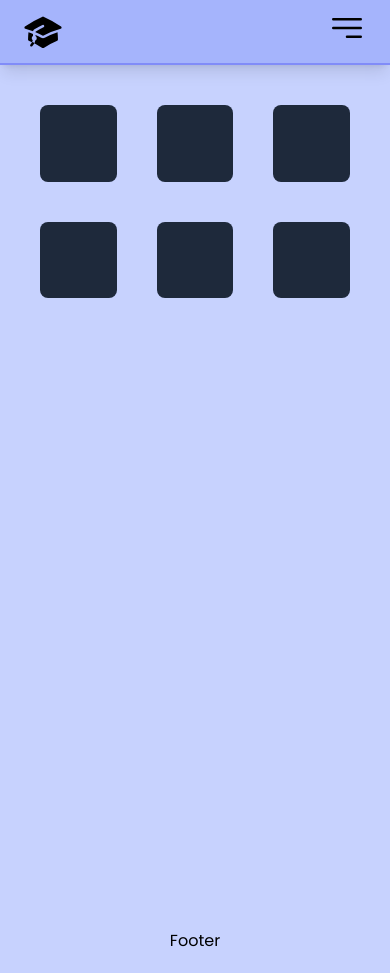
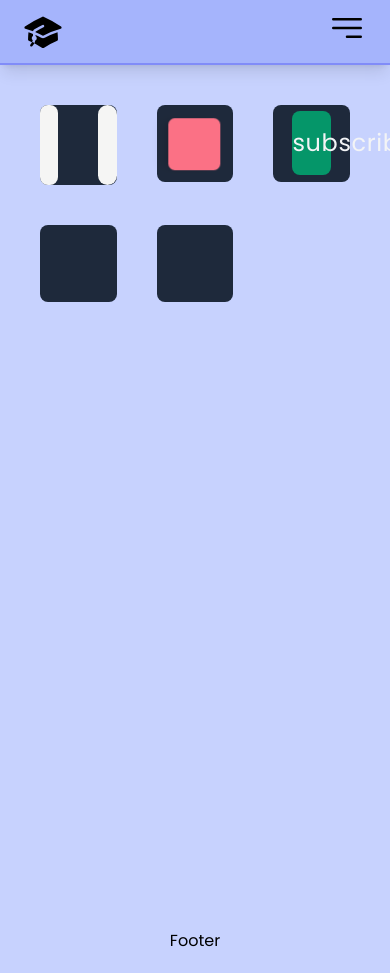
Before and after one commit to xmakeru/next-test, a Next.js app: page /medium/test-animation in a window 390 px wide. Built offline with nearby package versions, Linux system fonts and the light colour scheme.

Commit message:
doing text-animation

```diff
--- a/src/app/components/MainContent.js
+++ b/src/app/components/MainContent.js
@@ -1,5 +1,6 @@
 'use client'
 import { Tab } from '@headlessui/react'
+import { motion } from "framer-motion"
 import Link from 'next/link'
 import { StarIcon } from "@heroicons/react/24/outline";
 import { StarIcon as StarIconPointed } from "@heroicons/react/24/solid";
@@ -8,31 +9,37 @@ import { StarIcon as StarIconPointed } from "@heroicons/react/24/solid";
 export default function MainContent() {
     return (
         <>
-        <div className='mx-6'>
+        <motion.div
+        variants={{
+        hidden: {opacity: 0},
+        show: {opacity: 1}}}
+        initial='hidden'
+        animate='show'
+        className='mx-6'>
             <Tab.Group manual>
                 <Tab.List className='flex items-center gap-2 justify-between mx-2 my-2 sm:mx-6 sm:my-4'>
                     <Tab className="rounded-md w-1/3 ui-selected:bg-indigo-400 ui-selected:text-white hover:bg-indigo-300">
                         <div className='inline-flex items-center'>
                           <h2 className='tracking-widest text-xl'>Easy</h2>
-                          <StarIconPointed className="h-6 w-6 text-yellow-500 hidden sm:block" />
-                          <StarIcon className="h-6 w-6 text-yellow-500 hidden sm:block" />
-                          <StarIcon className="h-6 w-6 text-yellow-500 hidden sm:block" />
+                          <StarIconPointed className="h-6 w-6 text-yellow-500 hidden transition hover:-translate-y-1 sm:block" />
+                          <StarIcon className="h-6 w-6 text-yellow-500 hidden transition hover:-translate-y-1 sm:block" />
+                          <StarIcon className="h-6 w-6 text-yellow-500 hidden transition hover:-translate-y-1 sm:block" />
                         </div>
                     </Tab>
                     <Tab className="rounded-md w-1/3 ui-selected:bg-indigo-400 ui-selected:text-white hover:bg-indigo-300">
                     <div className='inline-flex items-center'>
                           <h2 className='tracking-widest text-xl'>Medium</h2>
-                          <StarIconPointed className="h-6 w-6 text-yellow-500 hidden sm:block" />
-                          <StarIconPointed className="h-6 w-6 text-yellow-500 hidden sm:block" />
-                          <StarIcon className="h-6 w-6 text-yellow-500 hidden sm:block" />
+                          <StarIconPointed className="h-6 w-6 text-yellow-500 hidden transition hover:-translate-y-1 sm:block" />
+                          <StarIconPointed className="h-6 w-6 text-yellow-500 hidden transition hover:-translate-y-1 sm:block" />
+                          <StarIcon className="h-6 w-6 text-yellow-500 hidden transition hover:-translate-y-1 sm:block" />
                         </div>
                     </Tab>
                     <Tab className="rounded-md w-1/3 ui-selected:bg-indigo-400 ui-selected:text-white  hover:bg-indigo-300">
                     <div className='inline-flex items-center'>
                           <h2 className='tracking-widest text-xl'>Hard</h2>
-                          <StarIconPointed className="h-6 w-6 text-yellow-500 hidden sm:block" />
-                          <StarIconPointed className="h-6 w-6 text-yellow-500 hidden sm:block" />
-                          <StarIconPointed className="h-6 w-6 text-yellow-500 hidden sm:block" />
+                          <StarIconPointed className="h-6 w-6 text-yellow-500 hidden transition hover:-translate-y-1 sm:block" />
+                          <StarIconPointed className="h-6 w-6 text-yellow-500 hidden transition hover:-translate-y-1 sm:block" />
+                          <StarIconPointed className="h-6 w-6 text-yellow-500 hidden transition hover:-translate-y-1 sm:block" />
                         </div>
                     </Tab>
                 </Tab.List>
@@ -92,7 +99,7 @@ export default function MainContent() {
                     </Tab.Panel>
                 </Tab.Panels>
             </Tab.Group>
-        </div>
+        </motion.div>
 
         </>
     )
--- a/src/app/components/header.js
+++ b/src/app/components/header.js
@@ -1,5 +1,6 @@
 'use client'
 import PopoverHeader from "./PopoverHeader"
+import { motion } from "framer-motion"
 import { AcademicCapIcon } from "@heroicons/react/24/solid";
 import Link from "next/link";
 
@@ -38,8 +39,12 @@ export default function header() {
             </div>
 
             <div className="hidden sm:block">
-              <button className="bg-fuchsia-300 text-white px-5 py-2 rounded-3xl border-2 border-fuchsia-500
-              hover:scale-125 transition duration-500 hover:bg-fuchsia-500">Sign In</button>
+              <motion.button className="bg-fuchsia-300 text-white px-5 py-2 rounded-3xl border-2 border-fuchsia-500"
+              whileTap={{scale: 0.9}}
+              whileHover={{scale:1.1, backgroundColor: 'rgb(217 70 239)', color: 'black'}}
+              transition={{bounceDamping: 10, bounceStiffness: 600}}
+              >Sign In
+              </motion.button>
             </div>
 
           </nav>
--- a/src/app/medium/test-animation/page.js
+++ b/src/app/medium/test-animation/page.js
@@ -24,12 +24,51 @@ export default function TestAnimation() {
         initial='hidden'
         animate='show'
         className="grid grid-cols-3 p-10 gap-10">
-        <motion.div variants={gridSquareVariants} className="bg-slate-800 aspect-square rounded-lg justify-center flex item-center"></motion.div>
-        <motion.div variants={gridSquareVariants} className="bg-slate-800 aspect-square rounded-lg justify-center flex item-center"></motion.div>
-        <motion.div variants={gridSquareVariants} className="bg-slate-800 aspect-square rounded-lg justify-center flex item-center"></motion.div>
-        <div className="bg-slate-800 aspect-square rounded-lg justify-center flex item-center"></div>
-        <div className="bg-slate-800 aspect-square rounded-lg justify-center flex item-center"></div>
-        <div className="bg-slate-800 aspect-square rounded-lg justify-center flex item-center"></div>
+        <motion.div
+        variants={gridSquareVariants}
+        className="bg-slate-800 aspect-square rounded-lg justify-center flex items-center gap-10">
+            <motion.div
+            className="w-20 h-20 bg-stone-100 rounded-lg"
+            initial={{opacity: 0, y: 100}}
+            animate={{opacity:100, y: 0}}
+            transition={{duration: 1, ease: 'easeOut', delay: 0.2}}
+            >
+            </motion.div>
+            <motion.div className="w-20 h-20 bg-stone-100 rounded-full"
+            initial={{opacity: 0, y: -100}}
+            animate={{opacity:100, y: 0}}
+            transition={{duration: 1, ease: 'easeOut', delay: 0.4}}
+            >
+            </motion.div>
+        </motion.div>
+        <motion.div
+        variants={gridSquareVariants}
+        className="bg-slate-800 aspect-square rounded-lg justify-center flex items-center">
+            <motion.div className="w-1/3 h-1/3 shadow-md bg-rose-400"
+            animate={{
+              scale: [1, 2, 2, 1],  //  4 кадра, 4 масштаба
+              rotate: [0, 90, 90, 0], //  4 кадра, 4 поворота
+              borderRadius: ['10%', '10%', '50%', '10%']}}  //  степень закругленности углов
+            transition={{duration: 5, ease: 'easeInOut', repeat: Infinity, repeatDelay: 1}}
+            >
+            </motion.div>
+        </motion.div>
+        <motion.div
+        variants={gridSquareVariants}
+        className="bg-slate-800 aspect-square rounded-lg justify-center flex items-center">
+            <motion.button className="bg-emerald-600 w-1/2 py-4 rounded-lg text-2xl text-gray-100 tracking-wide"
+            whileTap={{scale: 0.9}}
+            whileHover={{scale:1.1, backgroundColor: '#d5d5db', color: 'black'}}
+            transition={{bounceDamping: 10, bounceStiffness: 600}}  // отскок
+            >subscribe
+            </motion.button>
+        </motion.div>
+        <motion.div
+        variants={gridSquareVariants}
+        className="bg-slate-800 aspect-square rounded-lg justify-center flex items-center"></motion.div>
+        <motion.div
+        variants={gridSquareVariants}
+        className="bg-slate-800 aspect-square rounded-lg justify-center flex items-center"></motion.div>
       </motion.section>
     </div>
     </>
```
